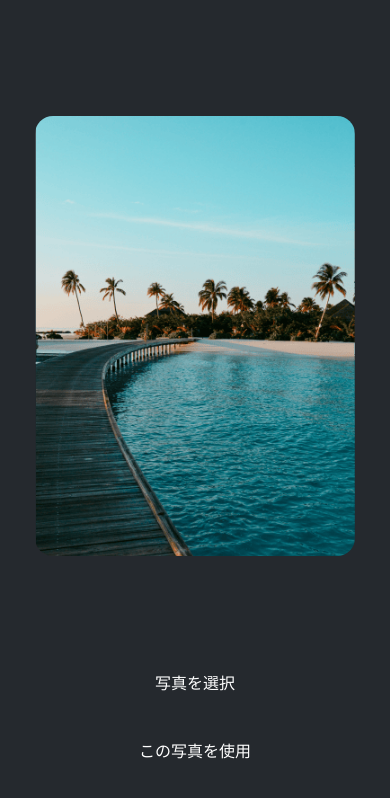
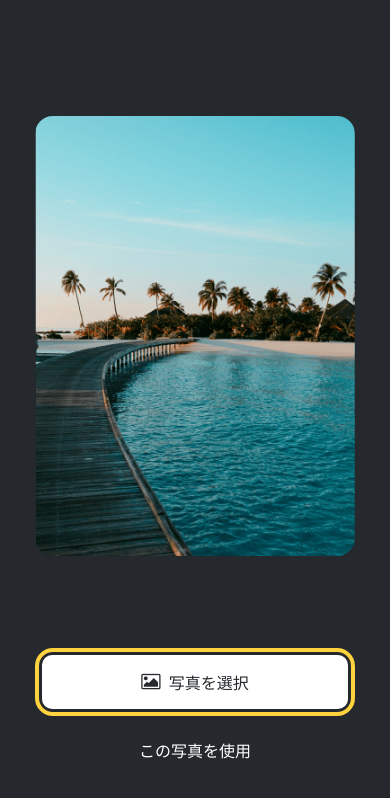
Before and after one commit to HiroshiIgarash/react-native-expo-tutorial, a React Native app: screen / in a window 390 px wide. Shown: the top 798 px of the page. Built offline with nearby package versions, Linux system fonts and the light colour scheme.

Commit message:
ボタンにアイコンを追加

```diff
--- a/package.json
+++ b/package.json
@@ -22,7 +22,8 @@
     "react": "19.0.0",
     "react-dom": "19.0.0",
     "react-native": "0.79.5",
-    "react-native-web": "^0.20.0"
+    "react-native-web": "^0.20.0",
+    "@expo/vector-icons": "^14.1.0"
   },
   "devDependencies": {
     "@babel/core": "^7.25.2",
--- a/src/components/button.tsx
+++ b/src/components/button.tsx
@@ -1,11 +1,39 @@
 import { type FC } from "react";
 import { Pressable, StyleSheet, Text, View } from "react-native";
+import FontAwesome from "@expo/vector-icons/FontAwesome";
 
 type ButtonProps = {
   label: string;
+  theme?: "primary" | undefined;
 };
 
 export const Button: FC<ButtonProps> = (props) => {
+  if (props.theme === "primary") {
+    return (
+      <View
+        style={[
+          styles.buttonContainer,
+          { borderWidth: 4, borderColor: "#ffd33d", borderRadius: 18 },
+        ]}
+      >
+        <Pressable
+          style={[styles.button, { backgroundColor: "#fff" }]}
+          onPress={() => alert("You pressed a button.")}
+        >
+          <FontAwesome
+            name="picture-o"
+            size={18}
+            color="#25292e"
+            style={styles.buttonIcon}
+          />
+          <Text style={[styles.buttonLabel, { color: "#25292e" }]}>
+            {props.label}
+          </Text>
+        </Pressable>
+      </View>
+    );
+  }
+
   return (
     <View style={styles.buttonContainer}>
       <Pressable
--- a/src/screens/app.tsx
+++ b/src/screens/app.tsx
@@ -16,7 +16,7 @@
         <ImageViewer placeholderImageSource={PlaceholderImage} />
       </View>
       <View style={styles.footerContainer}>
-        <Button label="写真を選択" />
+        <Button label="写真を選択" theme="primary" />
         <Button label="この写真を使用" />
       </View>
       <StatusBar style="auto" />
```
Also changed, not shown: 1 other file (tests, documents, lock files or other folders).
